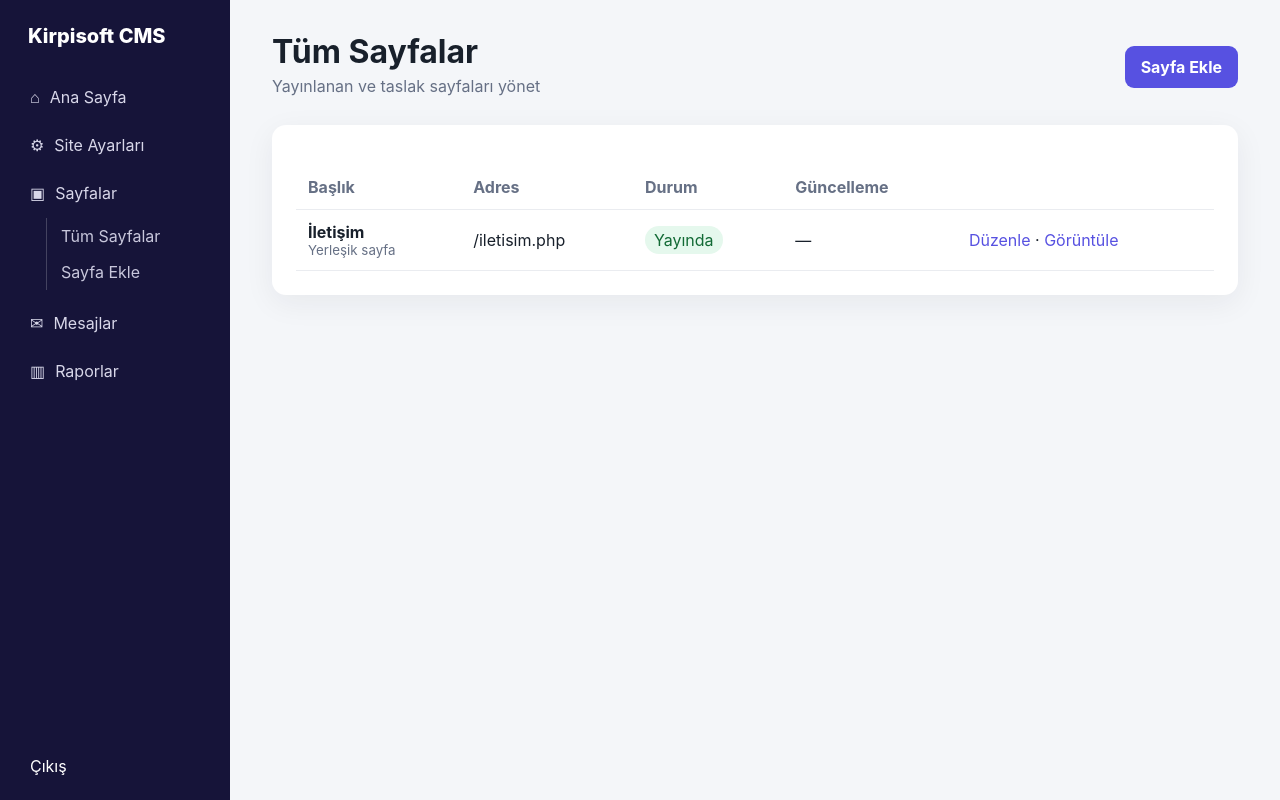
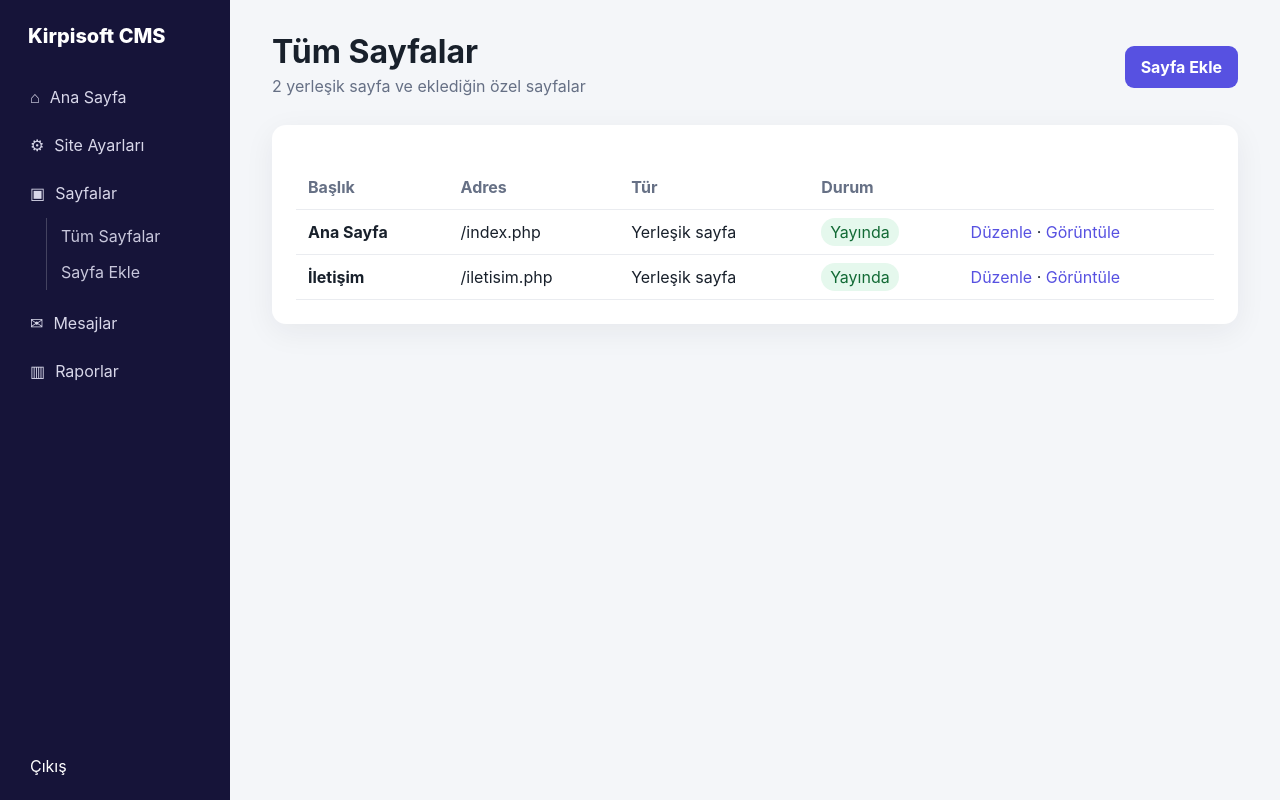
Before and after one commit to Gokben/kirpisoft, a PHP site: page /admin/pages.php in a window 1280 px wide. Run offline with PHP 8.4, Linux system fonts and the light colour scheme; the visitor is signed in with stand-in values (Sample User, id 1); data that the repository does not hold is empty; some libraries are stand-ins or nearby versions.

Commit message:
Update CMS for homepage and contact page

```diff
--- a/admin/pages.php
+++ b/admin/pages.php
@@ -1,4 +1,4 @@
 <?php
 require __DIR__.'/../inc/bootstrap.php';admin_required();ensure_pages_table();$pages=db()->query('SELECT * FROM pages ORDER BY updated_at DESC')->fetchAll();
 $pageTitle='Sayfalar';$activeMenu='pages';require __DIR__.'/_header.php';
-?><div class="page-head"><div><h1>Tüm Sayfalar</h1><p>Yayınlanan ve taslak sayfaları yönet</p></div><a class="btn" href="page-edit.php">Sayfa Ekle</a></div><section class="card"><div class="table-wrap"><table><thead><tr><th>Başlık</th><th>Adres</th><th>Durum</th><th>Güncelleme</th><th></th></tr></thead><tbody><tr><td><strong>İletişim</strong><small style="display:block;color:#667085">Yerleşik sayfa</small></td><td>/iletisim.php</td><td><span class="badge">Yayında</span></td><td>—</td><td><a href="settings.php">Düzenle</a> · <a href="../iletisim.php" target="_blank">Görüntüle</a></td></tr><?php foreach($pages as $p):?><tr><td><strong><?=e($p['title'])?></strong></td><td>/page.php?slug=<?=e($p['slug'])?></td><td><span class="badge <?=!$p['is_published']?'draft':''?>"><?=$p['is_published']?'Yayında':'Taslak'?></span></td><td><?=e($p['updated_at'])?></td><td><a href="page-edit.php?id=<?=(int)$p['id']?>">Düzenle</a></td></tr><?php endforeach?></tbody></table></div></section><?php require __DIR__.'/_footer.php';?>
+?><div class="page-head"><div><h1>Tüm Sayfalar</h1><p>2 yerleşik sayfa ve eklediğin özel sayfalar</p></div><a class="btn" href="page-edit.php">Sayfa Ekle</a></div><section class="card"><div class="table-wrap"><table><thead><tr><th>Başlık</th><th>Adres</th><th>Tür</th><th>Durum</th><th></th></tr></thead><tbody><tr><td><strong>Ana Sayfa</strong></td><td>/index.php</td><td>Yerleşik sayfa</td><td><span class="badge">Yayında</span></td><td><a href="settings.php">Düzenle</a> · <a href="../index.php" target="_blank">Görüntüle</a></td></tr><tr><td><strong>İletişim</strong></td><td>/iletisim.php</td><td>Yerleşik sayfa</td><td><span class="badge">Yayında</span></td><td><a href="settings.php">Düzenle</a> · <a href="../iletisim.php" target="_blank">Görüntüle</a></td></tr><?php foreach($pages as $p):?><tr><td><strong><?=e($p['title'])?></strong></td><td>/page.php?slug=<?=e($p['slug'])?></td><td>Özel sayfa</td><td><span class="badge <?=!$p['is_published']?'draft':''?>"><?=$p['is_published']?'Yayında':'Taslak'?></span></td><td><a href="page-edit.php?id=<?=(int)$p['id']?>">Düzenle</a></td></tr><?php endforeach?></tbody></table></div></section><?php require __DIR__.'/_footer.php';?>
```
